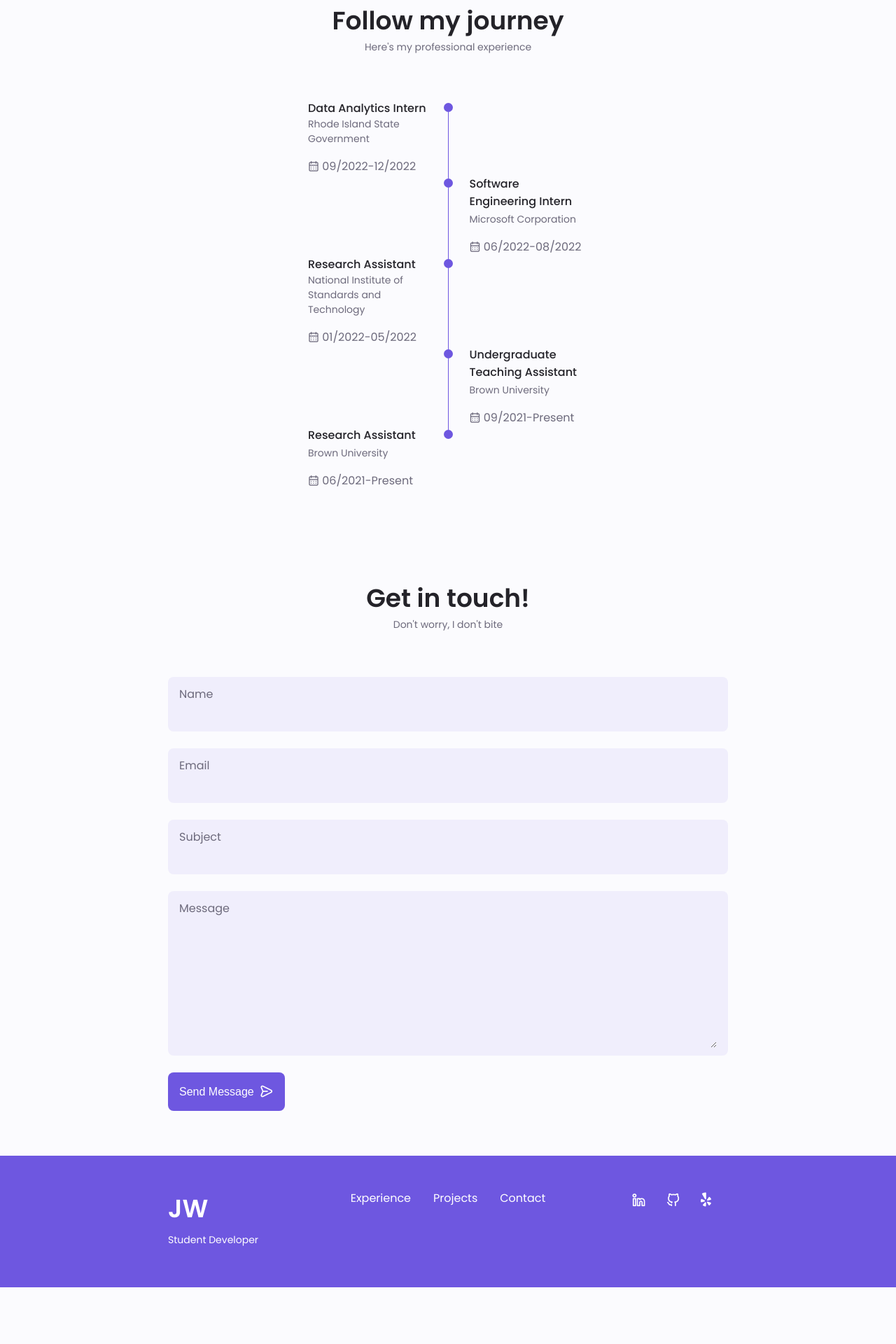
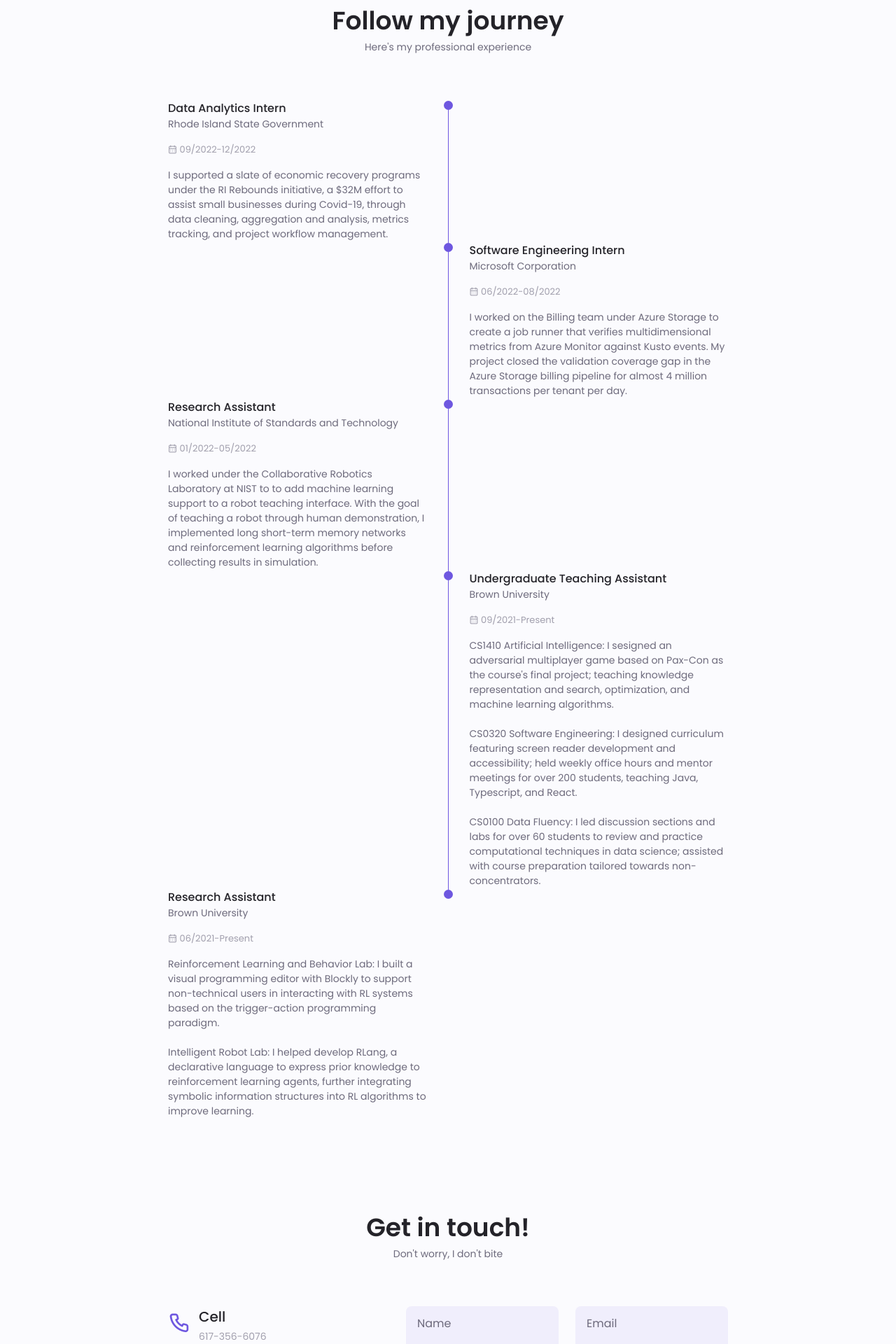
Before and after one commit to jennjwang/jennjwang.github.io, a PHP site: page / in a window 1280 px wide. Shown: the part 3400-5320 px from the top of the page at 70% size. Before the commit the page ends 5239 px from the top, so only its background shows below. Run offline with PHP 8.4, Linux system fonts and the light colour scheme; some libraries are stand-ins or nearby versions.

Commit message:
added contact and experience

```diff
--- a/assets/css/styles.css
+++ b/assets/css/styles.css
@@ -205,7 +205,7 @@
   width: 40px;
   height: 40px;
   padding: 10px;
-  background-color: #e9be41;
+  background-color: #f2ca54;
   align-items: center;
   justify-content: center;
   border-radius: 50%;
@@ -475,9 +475,10 @@
   margin-bottom: var(--mb-1);
 }
 
-.experience_calender{
+.experience_calendar{
   font-size: var(--smaller-font-size);
   color: var(--text-color-light);
+  margin-bottom: var(--mb-1);
 }
 
 .experience_rounder{
@@ -494,6 +495,10 @@
   height: 100%;
   background-color: var(--first-color);
   transform: translate(6px, -7px);
+}
+
+.experience_content{
+  font-size: var(--small-font-size);
 }
 
 
@@ -679,6 +684,16 @@
   margin-right: var(--mb-0-75);
 }
 
+.contact_title{
+  font-size: var(--h3-font-size);
+  font-weight: var(--font-medium);
+}
+
+.contact_subtitle{
+  font-size: var(--small-font-size);
+  color: var(--text-color-light);
+}
+
 .contact_content{
   background-color: var(--input-color);
   border-radius: .5rem;
@@ -721,6 +736,11 @@
 .footer_title{
   font-size: var(--h1-font-size);
   margin-bottom: var(--mb-0-25);
+}
+
+.footer_title:hover{
+  cursor: pointer;
+  color: #f2ca54;
 }
 
 .footer_subtitle{
@@ -859,13 +879,16 @@
 
   .about_container,
   .project_content,
-  .footer_container{
+  .skills_container
+  .footer_container,
+  .contact_container{
     grid-template-columns: repeat(2, 1fr);
   }
 
   .experience_sections{
     display: grid;
-    grid-template-columns: .6fr;
+    /* grid-template-columns: .9fr; */
+    /* grid-template-columns: .6fr; */
     justify-content: center;
   }
 }
@@ -962,7 +985,7 @@
     }
 
     .experience_sections{
-      grid-template-columns: .5fr;
+      /* grid-template-columns: .5fr; */
     }
 
     /* .project_img{
@@ -1035,4 +1058,12 @@
   .project_content{
     column-gap: 5rem;
   }
+
+  .contact_form{
+    width: 460px;
+  }
+
+  .contact_inputs{
+    grid-template-columns: repeat(2, 1fr);
+  }
 }
--- a/assets/js/main.js
+++ b/assets/js/main.js
@@ -121,18 +121,18 @@
   //     reset: true
 });
 
-sr.reveal(".home_data, .about_img, .skills_subtitle, .skills_text", {});
 sr.reveal(
-  ".home_img, .about_data, .about_title, .about_subtitle, .skills_img",
-  {
-    delay: 400,
-  }
+  ".home_data, .about_title, .about_subtitle, .skills_subtitle, .skills_text",
+  {}
 );
+sr.reveal(".home_img, .skills_img", {
+  delay: 400,
+});
 sr.reveal(".home_social-icon", {
   interval: 200,
 });
 sr.reveal(
-  ".skills_data, .services_content, .experience_data, .contact_content",
+  ".skills_data, .contact_information, .about_data, .about_img, .services_content, .experience_data, .contact_content",
   {
     interval: 200,
   }
--- a/index.html
+++ b/index.html
@@ -116,7 +116,7 @@
                         <div class="home_data">
                             <h1 class="home_title">Hi, Jenn here!</h1>
                             <h3 class="home_subtitle">Student Developer</h3>
-                            <p class="home_description">I'm a junior at Brown University studying Computer Science and International and Public Affairs with an interest in tech regulation and human-centered computing.</p>
+                            <p class="home_description">I'm a junior at Brown University studying Computer Science and International and Public Affairs with an interest in tech policy and human-centered computing.</p>
                             <a href="#contact" class="button button--flex">
                                 Let's Connect &nbsp;:)
                             </a>
@@ -344,6 +344,9 @@
                                         <i class="uil uil-calendar-alt"></i>
                                         09/2022-12/2022
                                     </div>
+                                    <p class="experience_content">
+                                        I supported a slate of economic recovery programs under the RI Rebounds initiative, a $32M effort to assist small businesses during Covid-19, through data cleaning, aggregation and analysis, metrics tracking, and project workflow management.
+                                    </p>
                                 </div>
                                 <div>
                                     <span class="experience_rounder"></span>
@@ -369,6 +372,8 @@
                                         <i class="uil uil-calendar-alt"></i>
                                         06/2022-08/2022
                                     </div>
+                                    <p class="experience_content">
+                                        I worked on the Billing team under Azure Storage to create a job runner that verifies multidimensional metrics from Azure Monitor against Kusto events. My project closed the validation coverage gap in the Azure Storage billing pipeline for almost 4 million transactions per tenant per day.
                                 </div>
                             </div>
 
@@ -385,6 +390,9 @@
                                         <i class="uil uil-calendar-alt"></i>
                                         01/2022-05/2022
                                     </div>
+                                    <p class="experience_content">
+                                        I worked under the Collaborative Robotics Laboratory at NIST to to add machine learning support to a robot teaching interface. With the goal of teaching a robot through human demonstration, I implemented long short-term memory networks and reinforcement learning algorithms before collecting results in simulation.
+                                    </p>
                                 </div>
                                 <div>
                                     <span class="experience_rounder"></span>
@@ -411,6 +419,14 @@
                                         <i class="uil uil-calendar-alt"></i>
                                         09/2021-Present
                                     </div>
+                                    <p class="experience_content">
+                                        CS1410 Artificial Intelligence: I sesigned an adversarial multiplayer game based on Pax-Con as the course's final project; teaching knowledge representation and search, optimization, and machine learning algorithms.
+
+                                        <br><br>
+                                        CS0320 Software Engineering: I designed curriculum featuring screen reader development and accessibility; held weekly office hours and mentor meetings for over 200 students, teaching Java, Typescript, and React.
+                                        <br><br>
+                                        CS0100 Data Fluency: I led discussion sections and labs for over 60 students to review and practice computational techniques in data science; assisted with course preparation tailored towards non-concentrators.
+                                    </p>
                                 </div>
                             </div>
 
@@ -427,12 +443,16 @@
                                         <i class="uil uil-calendar-alt"></i>
                                         06/2021-Present
                                     </div>
+                                    <p class="experience_content">
+                                        Reinforcement Learning and Behavior Lab: I built a visual programming editor with Blockly to support non-technical users in interacting with RL systems based on the trigger-action programming paradigm.
+                                        <br><br>
+                                        Intelligent Robot Lab: I helped develop RLang, a declarative language to express prior knowledge to reinforcement learning agents, further integrating symbolic information structures into RL algorithms to improve learning.
+                                    </p>
                                 </div>
                                 <div>
                                     <span class="experience_rounder"></span>
                                 </div>
                             </div>
-
                         </div>
                     </div>
                 </div>
@@ -450,7 +470,31 @@
                 <span class="section_subtitle">Don't worry, I don't bite</span>
 
                 <div class="contact_container container grid">
+                    <div>
+                        <div class="contact_information">
+                            <i class="uil uil-phone contact_icon"></i>
+                           <div>
+                                <h3 class="contact_title">Cell</h3>
+                                <span class="contact_subtitle">617-356-6076</span>
+                           </div>
+                        </div>
+                        <div class="contact_information">
+                            <i class="uil uil-envelope contact_icon"></i>
+                           <div>
+                                <h3 class="contact_title">Email</h3>
+                                <span class="contact_subtitle">jennifer_wang2@brown.edu</span>
+                           </div>
+                        </div>
+                        <div class="contact_information">
+                            <i class="uil uil-map-marker contact_icon"></i>
+                           <div>
+                                <h3 class="contact_title">Location</h3>
+                                <span class="contact_subtitle">69 Brown St., Mail #8924 <br>Providence RI</span>
+                           </div>
+                        </div>
+                    </div>
                     <form class="contact_form grid" name="contact" netlify>
+                        <div class="contact_inputs grid">
                             <div class="contact_content">
                                 <label for="" class="contact_label" name="name">Name</label>
                                 <input type="text" class="contact_input" name="name" required>
@@ -458,6 +502,7 @@
                             <div class="contact_content">
                                 <label for="" class="contact_label" name="email">Email</label>
                                 <input type="email" class="contact_input" name="email" required>
+                            </div>
                         </div>
                         <div class="contact_content">
                             <label for="" class="contact_label" name="subject">Subject</label>
@@ -484,9 +529,11 @@
             <div class="footer_bg">
                 <div class="footer_container container grid">
                     <div>
+                        <a href="#">
                         <h1 class="footer_title">
                             JW
                         </h1>
+                        </a>
                         <span class="footer_subtitle">
                             Student Developer
                         </span>
```
Lines whose indentation alone changed are shown as unchanged.
